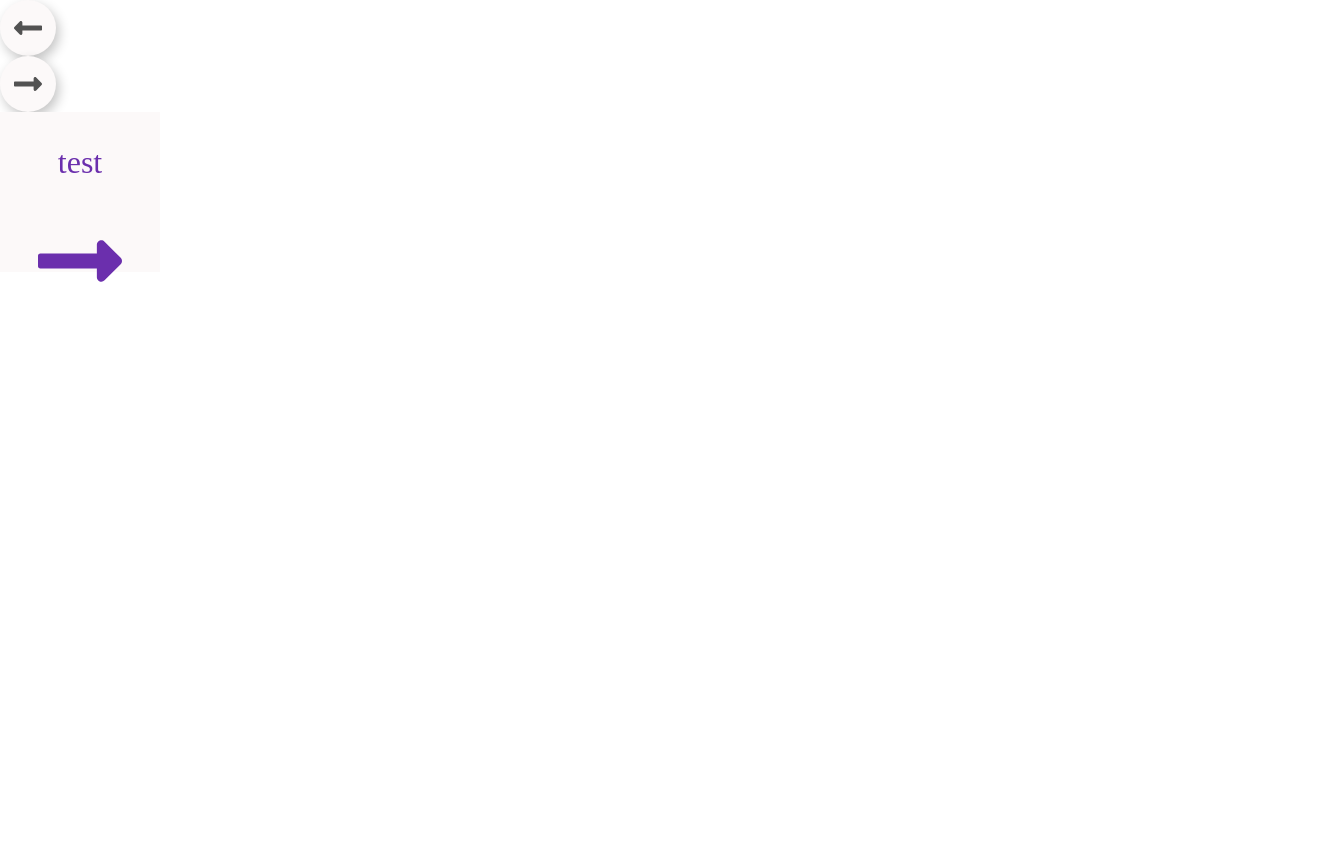
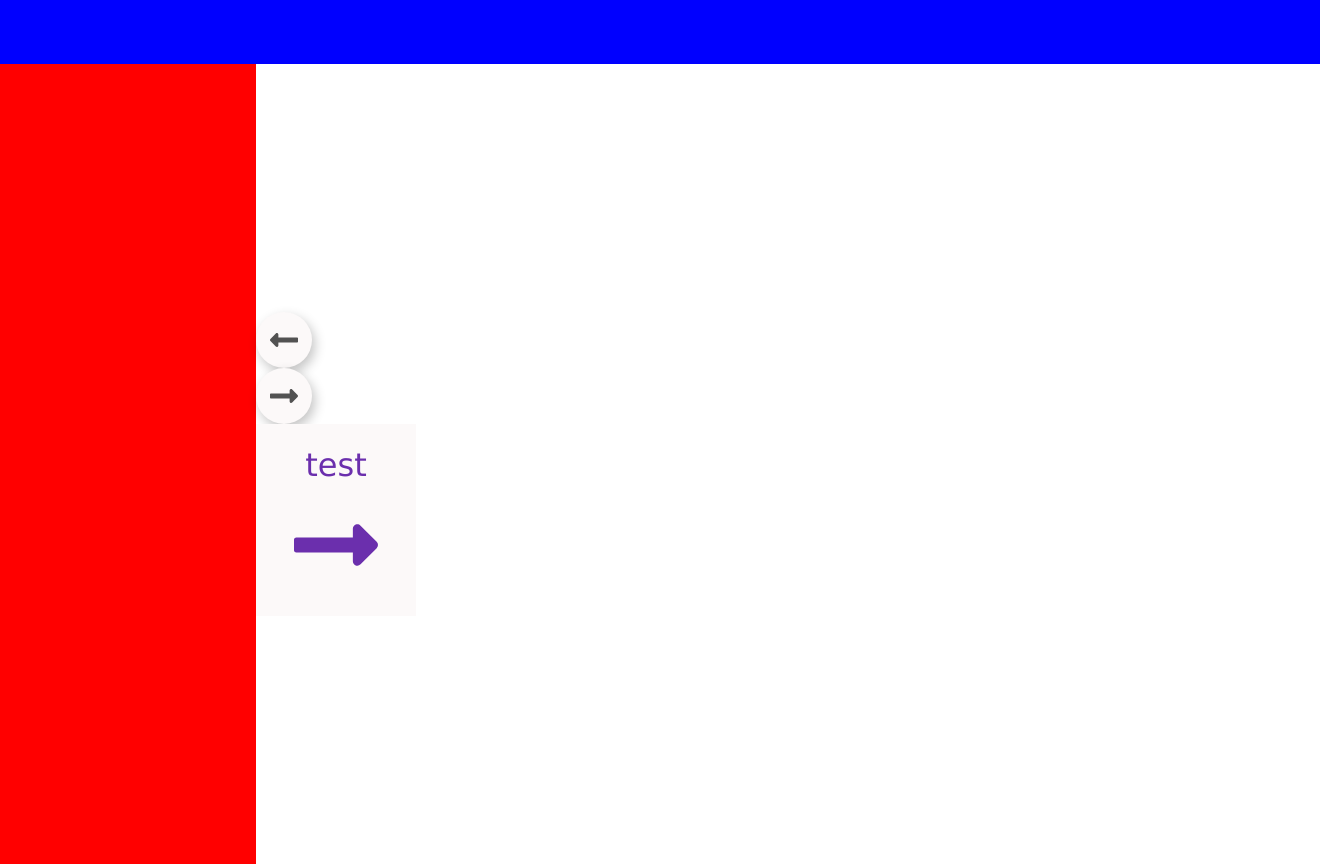
Before and after one commit to lynea/fe-onboarding, a Next.js app: page / in a window 1280 px wide. Shown: the whole page, 1320 px wide, since content can reach past the window. Before the commit the page ends 800 px from the top, so only its background shows below. Built offline with nearby package versions, Linux system fonts and the light colour scheme.

Commit message:
add layout component

```diff
--- a/components/Button/sub-components/RoundedButton/RoundedButton.styles.tsx
+++ b/components/Button/sub-components/RoundedButton/RoundedButton.styles.tsx
@@ -9,9 +9,15 @@ export const StyledRoundedButton = styled(StyledButton)`
     flex-direction: column;
     justify-content: space-around;
     align-items: center;
-
+    padding: 1rem 0;
+    &:hover{
+        box-shadow: 0px 3px 15px #00000029;
+        cursor: pointer;
+    }
     p {
         font-size: 2rem;
+        margin: 0;
+
     }
     svg {
         font-size: 6rem;
--- a/global-styles.tsx
+++ b/global-styles.tsx
@@ -5,6 +5,7 @@ export const GlobalStyle = createGlobalStyle`
   ${normalize}
 
   body {
+    font-family: Verdana, Geneva, Tahoma, sans-serif;
     font-size: 62.5%;
   }
 `;
--- /dev/null
+++ b/layout/MainLayout.styles.tsx
@@ -0,0 +1,29 @@
+import styled from 'styled-components';
+
+
+export const StyledMainContainer = styled.div`
+    display:flex;
+    align-items:center;
+`
+
+
+
+export const StyledSidePanelContainer = styled.aside`
+    flex: 0;
+    @media only screen and (min-width: 600px) {
+        height:100vh;
+        flex:1;
+        background:red;
+    };`
+export const StyledTopMenuContainer = styled.menu`
+    height: 4rem;
+    width:100%;
+    background: blue;
+    margin:0;
+`
+export const StyledContentContainer = styled.section`
+    flex:1;
+    @media only screen and (min-width: 600px) {
+        flex:4
+    };
+`
--- /dev/null
+++ b/layout/MainLayout.tsx
@@ -0,0 +1,20 @@
+import React, {FunctionComponent, ReactNode} from "react";
+import {StyledMainContainer, StyledContentContainer, StyledSidePanelContainer,StyledTopMenuContainer} from './MainLayout.styles';
+
+
+
+const MainLayout:FunctionComponent = ({children}) =>
+    <>
+    <StyledTopMenuContainer></StyledTopMenuContainer>
+    <StyledMainContainer>
+        <StyledSidePanelContainer>
+
+        </StyledSidePanelContainer>
+        <StyledContentContainer>
+            {children}
+        </StyledContentContainer>
+    </StyledMainContainer>
+    </>
+
+
+export default MainLayout;
--- a/pages/_app.js
+++ b/pages/_app.js
@@ -1,12 +1,12 @@
 import React from 'react';
 import theme from '../theme.styles';
 import { ThemeProvider } from 'styled-components';
-import { Normalize } from 'styled-normalize';
+import { GlobalStyle } from '../global-styles';
 
 function MyApp({ Component, pageProps }) {
     return (
         <>
-            <Normalize />
+            <GlobalStyle />
             <ThemeProvider theme={theme}>
                 <Component {...pageProps} />
             </ThemeProvider>
--- a/pages/index.js
+++ b/pages/index.js
@@ -3,6 +3,7 @@ import Head from 'next/head';
 import Button from '../components/Button/Botton.component';
 import { faLongArrowAltRight } from '@fortawesome/free-solid-svg-icons';
 import { FontAwesomeIcon } from '@fortawesome/react-fontawesome';
+import MainLayout from '../layout/MainLayout'
 
 export default function Home() {
     return (
@@ -11,6 +12,7 @@ export default function Home() {
                 <title>Create Next App</title>
             </Head>
 
+            <MainLayout>
             <div>
             <Button type="round" className="ghost">
                 <FontAwesomeIcon icon={faLongArrowAltRight} flip="horizontal" />
@@ -22,6 +24,8 @@ export default function Home() {
                 <FontAwesomeIcon icon={faLongArrowAltRight} />
             </Button>
         </div>
+            </MainLayout>
+
         </>
     );
 }
```
Lines whose indentation alone changed are shown as unchanged.
